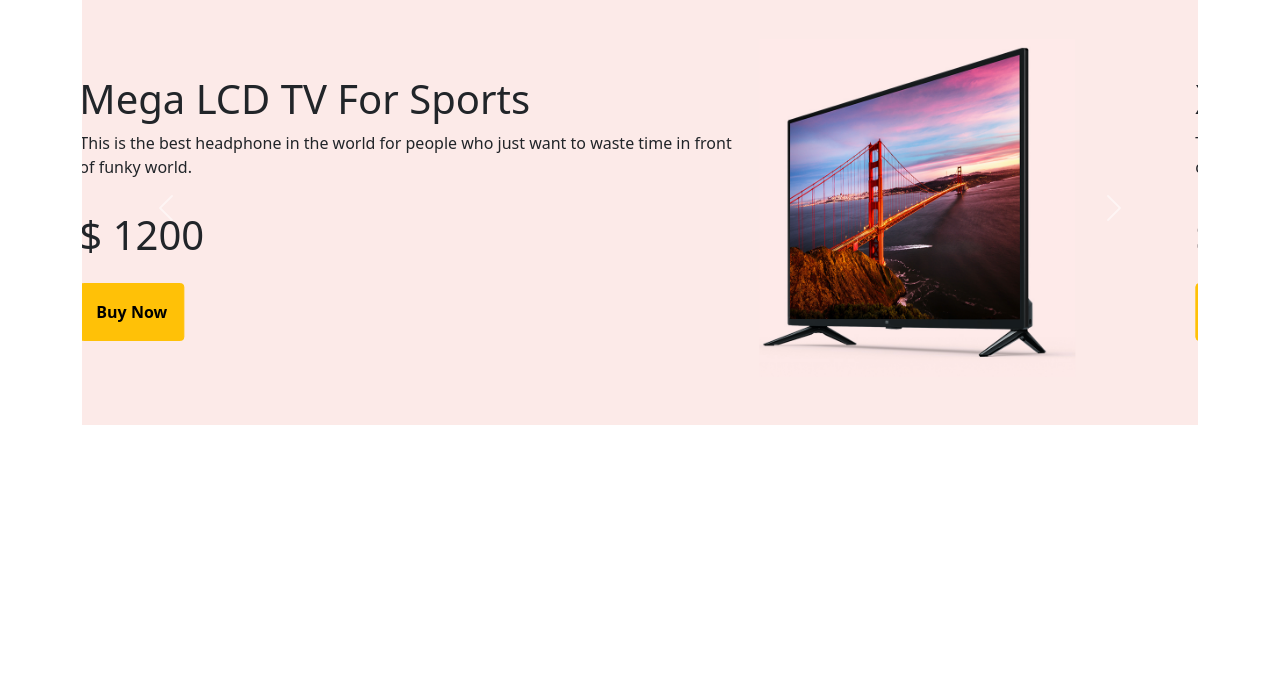
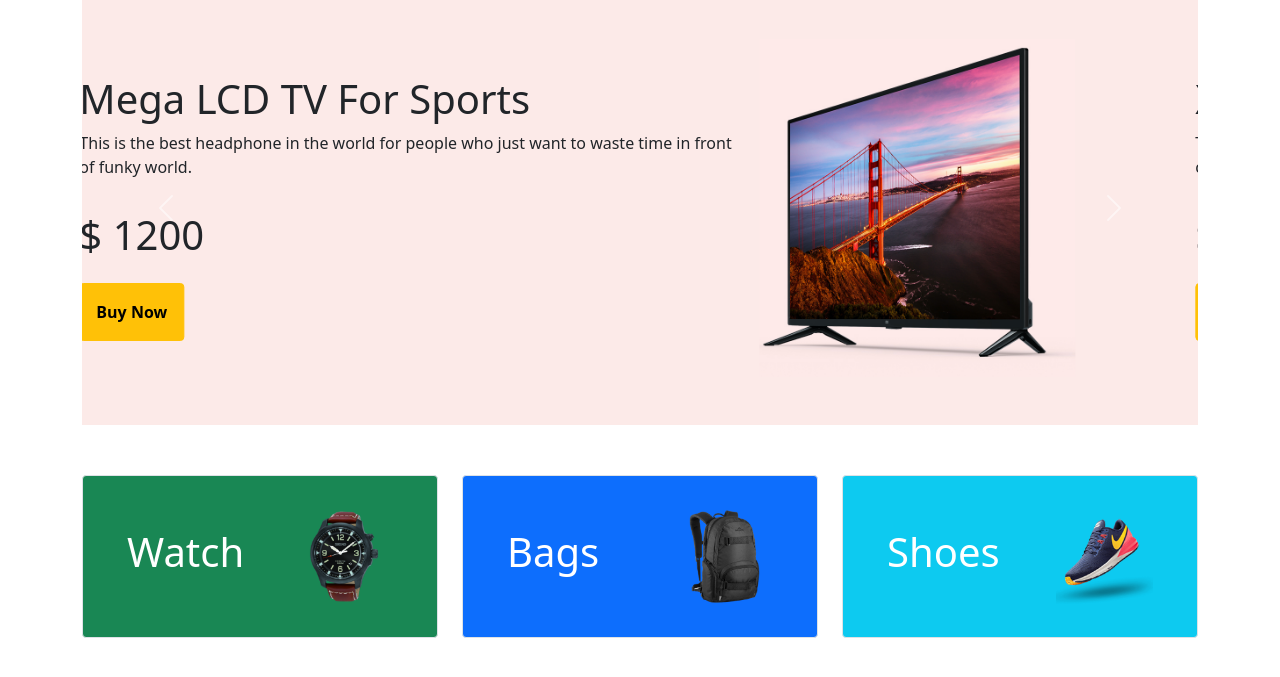
Before and after one commit to golamrabbani551/TARGET-commerce-bootstrap, a plain HTML site: page index.html in a window 1280 px wide. Shown: the part 65-742 px from the top of the page. Drawn offline with nearby package versions, Linux system fonts and the light colour scheme.

Commit message:
main menun added

```diff
--- a/index.html
+++ b/index.html
@@ -94,6 +94,42 @@
       <!-- header section end -->
 
 
+      <!-- main manu start -->
+
+      <section>
+        <div class="container">
+                <div class="row g-4">
+                  <div class="col-lg-4 col-md-12">
+                   <div class="p-3 border bg-success text-white rounded">
+                    <div class="row d-flex justify-content-center align-items-center m-3 ">
+                        <div class="col-7"><h1>Watch</h1></div>
+                        <div class="col-5"><img src="watch.png" class="img-fluid" alt="..."></div>
+                      </div>
+                   </div>
+                  </div>
+                  <div class="col-lg-4 col-md-12">
+                    <div class="p-3 border bg-primary text-white rounded">
+                        <div class="row d-flex justify-content-center align-items-center m-3 ">
+                            <div class="col-7"><h1>Bags</h1></div>
+                            <div class="col-5"><img src="bag.png" class="img-fluid" alt="..."></div>
+                          </div>
+                       </div>
+                    </div>
+                  <div class="col-lg-4 col-md-12">
+                    <div class="p-3 border bg-info text-white rounded">
+                        <div class="row d-flex justify-content-center align-items-center m-3 ">
+                            <div class="col-7"><h1>Shoes</h1></div>
+                            <div class="col-5"><img src="shoes.png" class="img-fluid" alt="..."></div>
+                          </div>
+                       </div>
+                    </div>
+                </div>
+        </div>
+      </section>
+
+      <!-- main manu end -->
+
+
 
 
 
--- a/style.css
+++ b/style.css
@@ -1,3 +1,6 @@
 .carousel-item{
     background: #FCEAE8;
 }
+section{
+    padding: 50px;
+}
```
